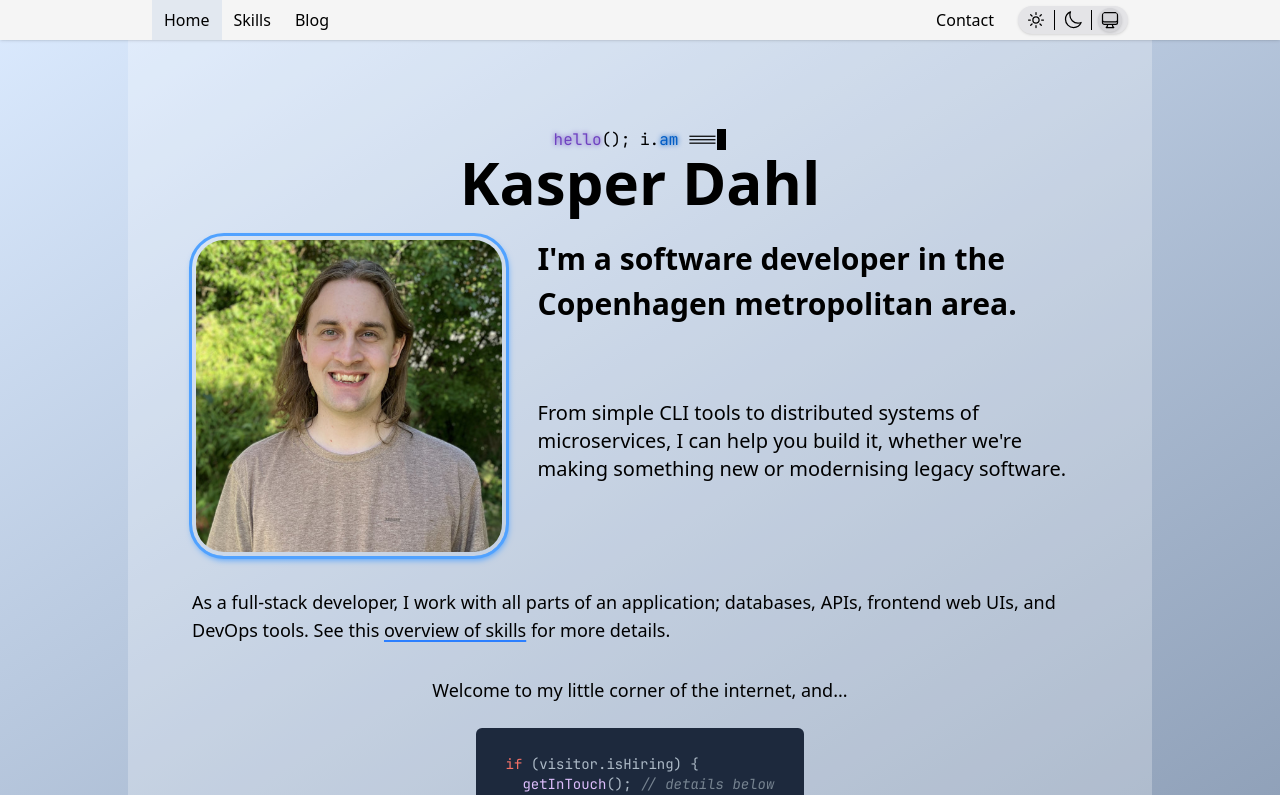
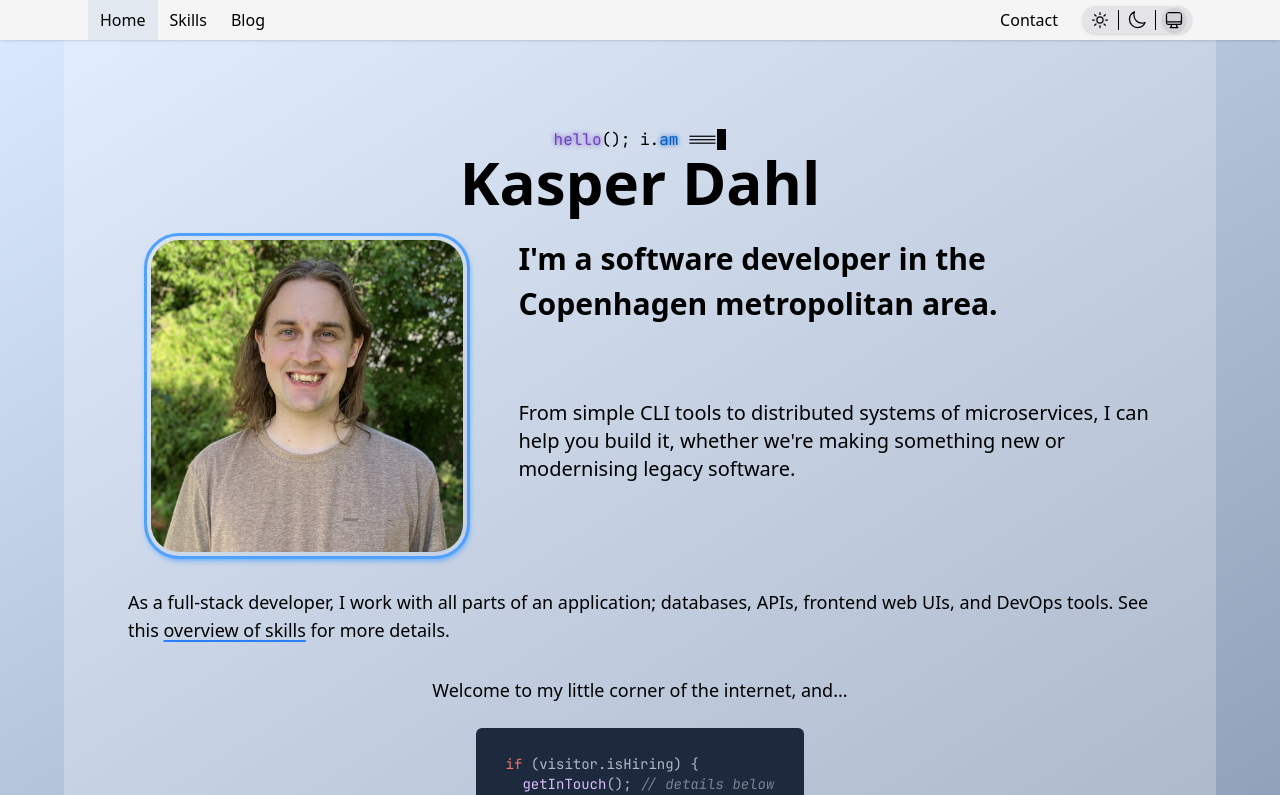
Before and after one commit to MedicodiBiscotti/personal-website, a Next.js app: page / in a window 1280 px wide. Shown: the top 795 px of the page. Built offline with nearby package versions, Linux system fonts and the light colour scheme; a web font is replaced by a local one.

Commit message:
style(front-page): smaller main margin

```diff
--- a/src/app/layout.tsx
+++ b/src/app/layout.tsx
@@ -28,7 +28,7 @@ export default function RootLayout({
       </head>
       <body className="grid min-h-svh scrollbar-gutter-stable grid-rows-[1fr_auto] bg-linear-to-br from-blue-100 to-slate-400 bg-fixed dark:bg-black dark:from-slate-800 dark:to-slate-900/70 dark:text-white">
         <Header />
-        <main className="mx-auto w-full max-w-6xl bg-white/25 px-[clamp(1.5rem,calc(-0.36rem+5.814vw),4rem)] pt-16 pb-4 sm:w-4/5 dark:bg-black/25">
+        <main className="mx-auto w-full max-w-6xl bg-white/25 px-[clamp(1.5rem,calc(-0.36rem+5.814vw),4rem)] pt-16 pb-4 sm:w-9/10 dark:bg-black/25">
           {children}
         </main>
         <Footer />
--- a/src/components/Footer.tsx
+++ b/src/components/Footer.tsx
@@ -3,7 +3,7 @@ import { EnvelopeIcon } from "@heroicons/react/24/outline";
 export default function Footer() {
   return (
     <footer className="bg-neutral-100 py-2 text-center dark:bg-zinc-900">
-      <div className="mx-auto w-full max-w-4xl px-4 sm:w-4/5">
+      <div className="mx-auto w-full max-w-4xl px-4 sm:w-9/10">
         <div
           id="contact"
           className="mt-2 grid grid-cols-[repeat(auto-fit,215px)] justify-center gap-x-6 gap-y-2 text-start"
--- a/src/components/Header.tsx
+++ b/src/components/Header.tsx
@@ -8,7 +8,7 @@ export default function Header() {
       id="top"
       className="fixed inset-x-0 bg-neutral-100 shadow-sm dark:bg-zinc-900"
     >
-      <div className="mx-auto flex h-10 w-full max-w-6xl items-stretch justify-between px-6 sm:w-4/5">
+      <div className="mx-auto flex h-10 w-full max-w-6xl items-stretch justify-between px-6 sm:w-9/10">
         <nav>
           <ul className="flex h-full">
             <li>
```
